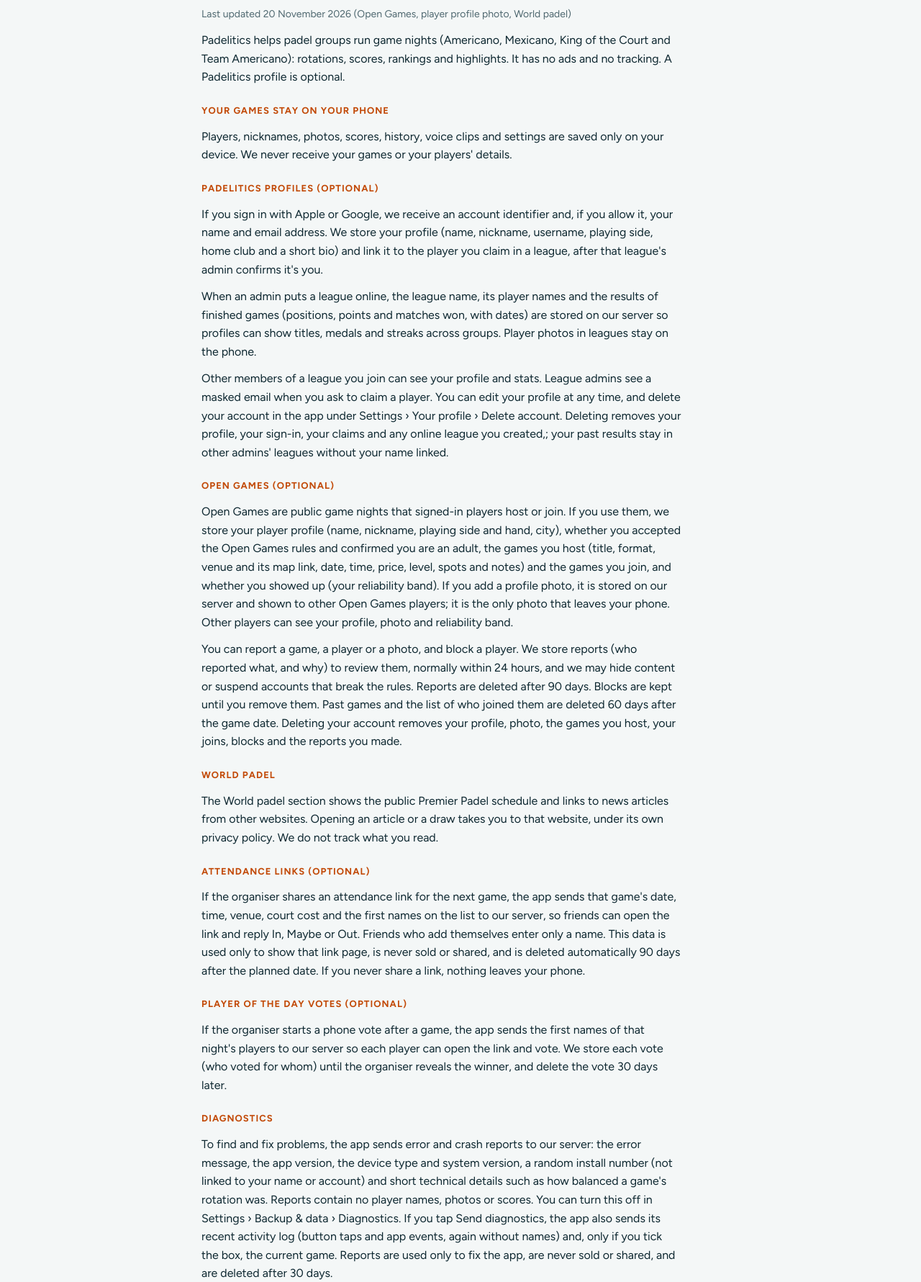
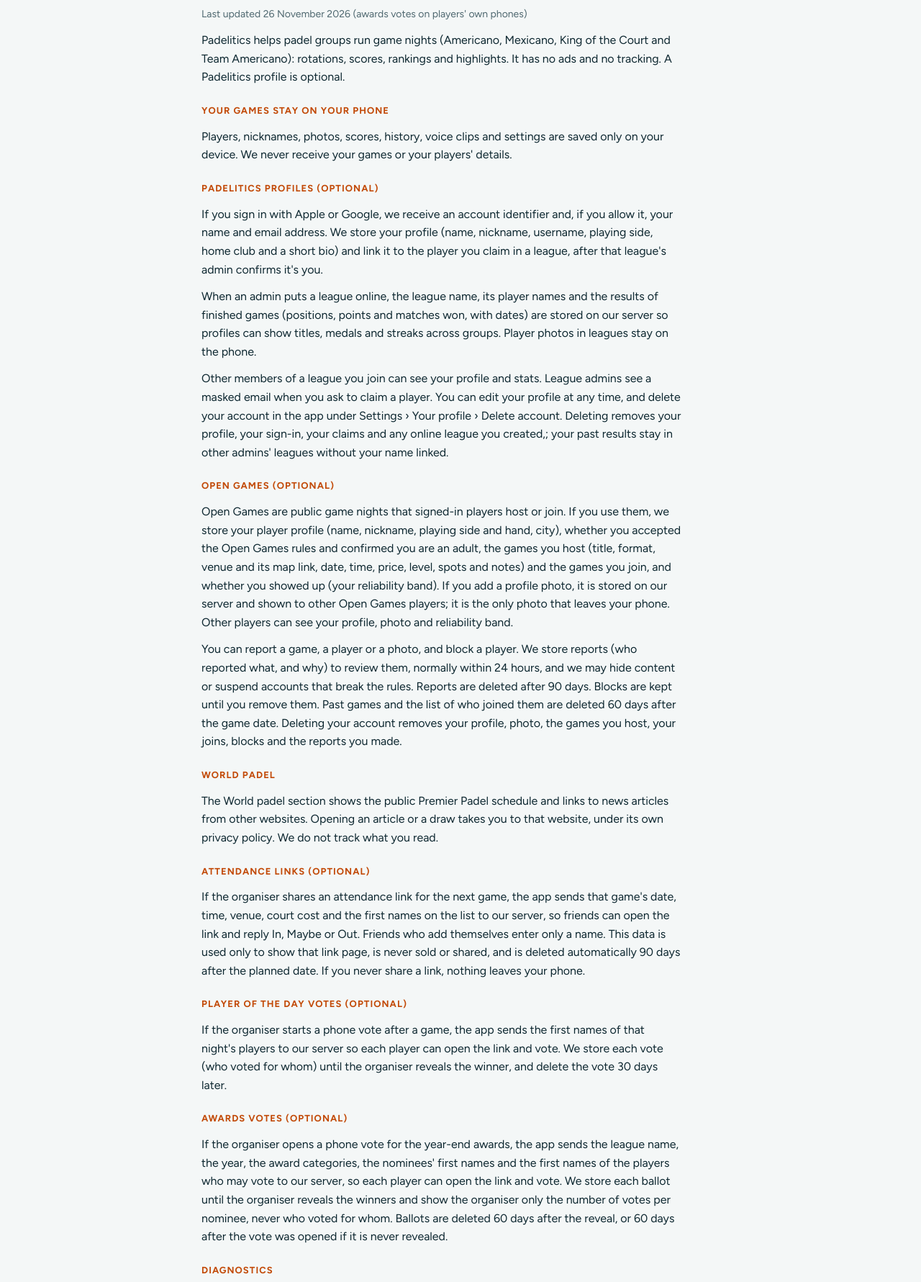
Before and after one commit to theWayhman/padelitics, a plain HTML site: page privacy.html in a window 1280 px wide. Shown: the part 299-2080 px from the top of the page at 72% size. Drawn offline with Linux system fonts and the light colour scheme.

Commit message:
Privacy: awards votes on players' own phones (what is sent, secret counts, 60-day deletion)
Co-Authored-By: Claude Opus 5.5 <noreply@anthropic.com>
Claude-Session: https://claude.ai/code/session_01MTZrJ4LYCX5hhhah3M3q5k

```diff
--- a/privacy.html
+++ b/privacy.html
@@ -28,7 +28,7 @@ p{margin:0;max-width:65ch}.meta{color:var(--muted);font-size:14px}
 <main><div class="wrap">
 <section id="privacy">
   <h2>Privacy policy</h2>
-  <p class="meta">Last updated 20 November 2026 (Open Games, player profile photo, World padel)</p>
+  <p class="meta">Last updated 26 November 2026 (awards votes on players' own phones)</p>
   <p>Padelitics helps padel groups run game nights (Americano, Mexicano, King of the Court and Team Americano): rotations, scores, rankings and highlights. It has no ads and no tracking. A Padelitics profile is optional.</p>
   <h3>Your games stay on your phone</h3>
   <p>Players, nicknames, photos, scores, history, voice clips and settings are saved only on your device. We never receive your games or your players' details.</p>
@@ -45,6 +45,8 @@ p{margin:0;max-width:65ch}.meta{color:var(--muted);font-size:14px}
   <p>If the organiser shares an attendance link for the next game, the app sends that game's date, time, venue, court cost and the first names on the list to our server, so friends can open the link and reply In, Maybe or Out. Friends who add themselves enter only a name. This data is used only to show that link page, is never sold or shared, and is deleted automatically 90 days after the planned date. If you never share a link, nothing leaves your phone.</p>
   <h3>Player of the Day votes (optional)</h3>
   <p>If the organiser starts a phone vote after a game, the app sends the first names of that night's players to our server so each player can open the link and vote. We store each vote (who voted for whom) until the organiser reveals the winner, and delete the vote 30 days later.</p>
+  <h3>Awards votes (optional)</h3>
+  <p>If the organiser opens a phone vote for the year-end awards, the app sends the league name, the year, the award categories, the nominees' first names and the first names of the players who may vote to our server, so each player can open the link and vote. We store each ballot until the organiser reveals the winners and show the organiser only the number of votes per nominee, never who voted for whom. Ballots are deleted 60 days after the reveal, or 60 days after the vote was opened if it is never revealed.</p>
   <h3>Diagnostics</h3>
   <p>To find and fix problems, the app sends error and crash reports to our server: the error message, the app version, the device type and system version, a random install number (not linked to your name or account) and short technical details such as how balanced a game's rotation was. Reports contain no player names, photos or scores. You can turn this off in Settings › Backup &amp; data › Diagnostics. If you tap Send diagnostics, the app also sends its recent activity log (button taps and app events, again without names) and, only if you tick the box, the current game. Reports are used only to fix the app, are never sold or shared, and are deleted after 30 days.</p>
   <h3>Reminders</h3>
```
